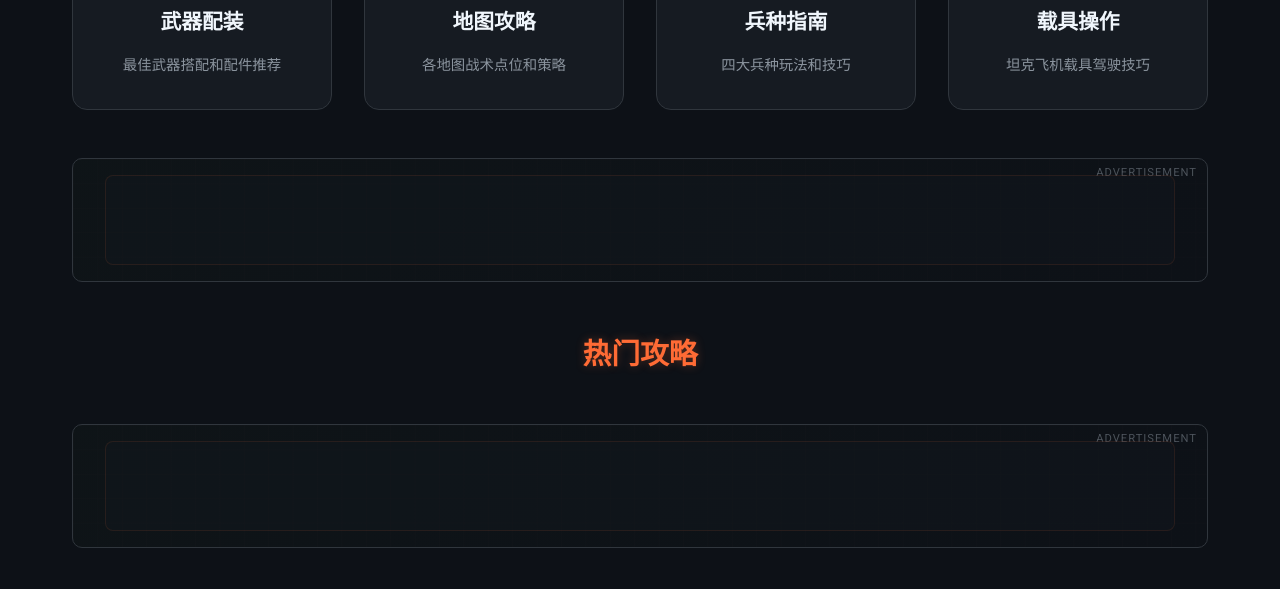
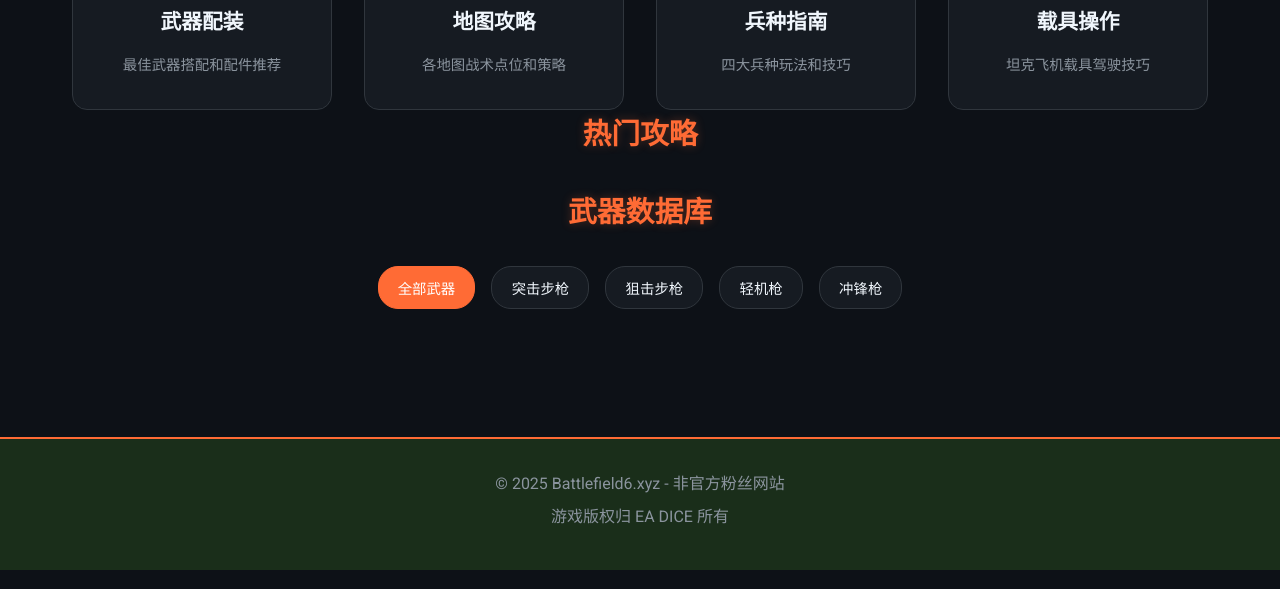
Before and after one commit to ttlibin/battlefield6, a website: page guides.html in a window 1280 px wide. Shown: the part 363-952 px from the top of the page. Drawn offline with Linux system fonts and the light colour scheme; no server answers.

Commit message:
Update guides.html

```diff
--- a/guides.html
+++ b/guides.html
@@ -83,18 +83,6 @@
             </div>
         </section>
 
-        <!-- 广告位1: 攻略分类下方 -->
-        <section class="ad-section">
-            <div class="ad-container">
-                <ins class="adsbygoogle"
-                     style="display:block"
-                     data-ad-client="ca-pub-1893638941587898"
-                     data-ad-slot="8901234567"
-                     data-ad-format="auto"
-                     data-full-width-responsive="true"></ins>
-            </div>
-        </section>
-
         <!-- 热门攻略 -->
         <section class="popular-guides">
             <div class="guides-container">
@@ -102,18 +90,6 @@
                 <div class="guides-grid" id="popularGuides">
                     <!-- 热门攻略将通过JavaScript动态加载 -->
                 </div>
-            </div>
-        </section>
-
-        <!-- 广告位2: 热门攻略下方 -->
-        <section class="ad-section">
-            <div class="ad-container">
-                <ins class="adsbygoogle"
-                     style="display:block"
-                     data-ad-client="ca-pub-1893638941587898"
-                     data-ad-slot="9012345678"
-                     data-ad-format="auto"
-                     data-full-width-responsive="true"></ins>
             </div>
         </section>
 
@@ -145,20 +121,6 @@
     <script src="js/i18n.js"></script>
     <script src="js/guides.js"></script>
 
-    <!-- AdSense 初始化脚本 -->
-    <script>
-        document.addEventListener('DOMContentLoaded', function() {
-            setTimeout(function() {
-                try {
-                    (adsbygoogle = window.adsbygoogle || []).push({});
-                    (adsbygoogle = window.adsbygoogle || []).push({});
-                    console.log('✅ 攻略页面 AdSense 广告已初始化');
-                } catch (error) {
-                    console.error('❌ 攻略页面 AdSense 初始化失败:', error);
-                }
-            }, 2000);
-        });
-    </script>
 </body>
 
 </html>
```
